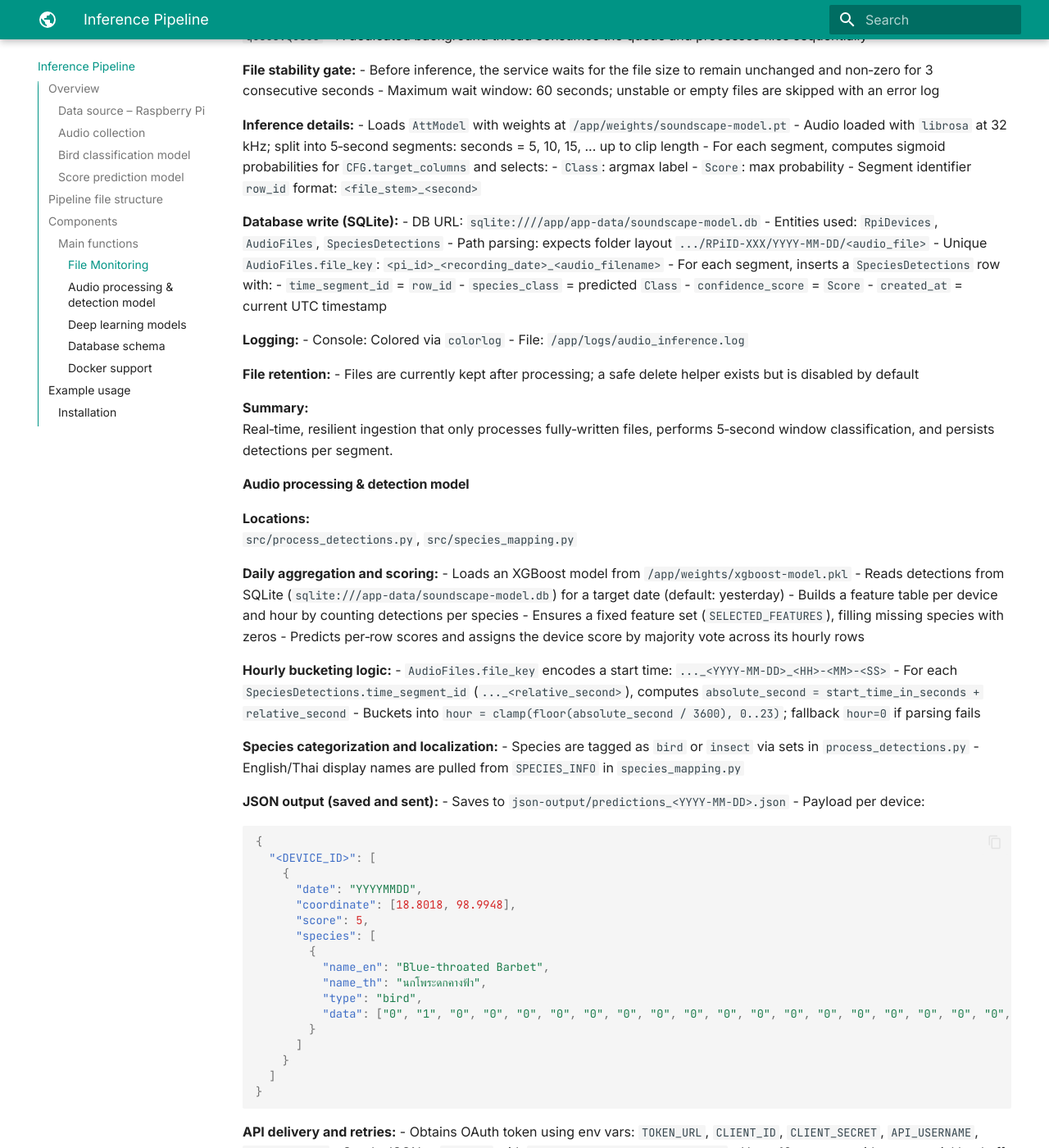
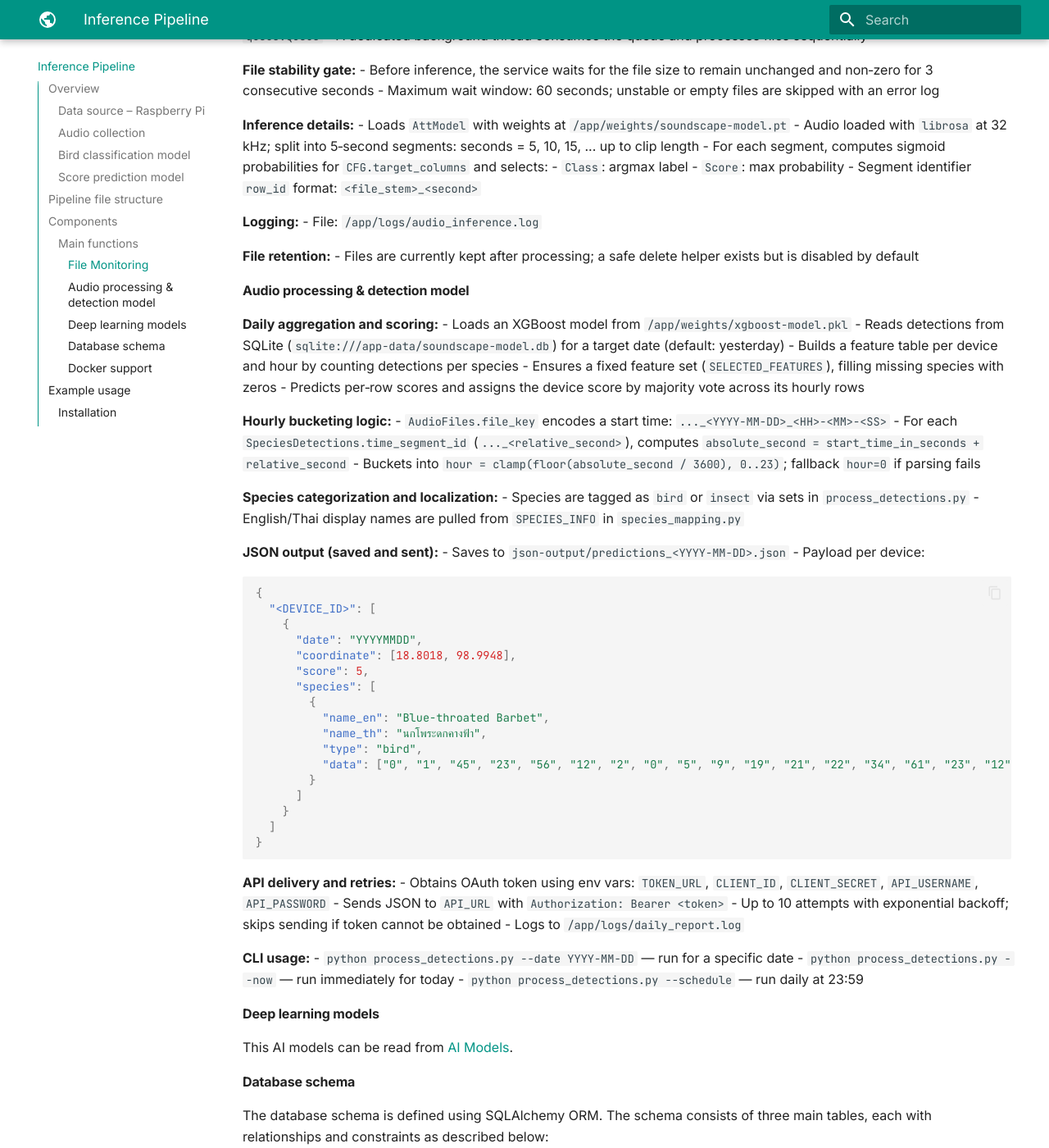
Before and after one commit to KaungHtetCho-22/mkdocs-bio, an MkDocs documentation site: the page built from docs/inference.md, in a window 1280 px wide and 1400 px high, scrolled down 3554 px. Shown: the whole window at 82% size. Built offline with MkDocs 1.6.1 and Material for MkDocs 9.7.7, drawn with Linux system fonts in a browser that asks for light colours; some of the changed text lies outside the part shown.

Commit message:
update inference

````diff
--- a/docs/inference.md
+++ b/docs/inference.md
@@ -137,7 +137,7 @@
   - `Score`: max probability
 - Segment identifier `row_id` format: `<file_stem>_<second>`
 
-**Database write (SQLite):**
+<!-- **Database write (SQLite):**
 - DB URL: `sqlite:////app/app-data/soundscape-model.db`
 - Entities used: `RpiDevices`, `AudioFiles`, `SpeciesDetections`
 - Path parsing: expects folder layout `.../RPiID-XXX/YYYY-MM-DD/<audio_file>`
@@ -146,23 +146,17 @@
   - `time_segment_id` = `row_id`
   - `species_class` = predicted `Class`
   - `confidence_score` = `Score`
-  - `created_at` = current UTC timestamp
+  - `created_at` = current UTC timestamp -->
 
 **Logging:**
-- Console: Colored via `colorlog`
 - File: `/app/logs/audio_inference.log`
 
 **File retention:**
 - Files are currently kept after processing; a safe delete helper exists but is disabled by default
 
-**Summary:**
-Real‑time, resilient ingestion that only processes fully‑written files, performs 5‑second window classification, and persists detections per segment.
-
 
 #### Audio processing & detection model
 
-**Locations:**
-`src/process_detections.py`, `src/species_mapping.py`
 
 **Daily aggregation and scoring:**
 - Loads an XGBoost model from `/app/weights/xgboost-model.pkl`
@@ -195,7 +189,7 @@
           "name_en": "Blue-throated Barbet",
           "name_th": "นกโพระดกคางฟ้า",
           "type": "bird",
-          "data": ["0", "1", "0", "0", "0", "0", "0", "0", "0", "0", "0", "0", "0", "0", "0", "0", "0", "0", "0", "0", "0", "0", "0", "0"]
+          "data": ["0", "1", "45", "23", "56", "12", "2", "0", "5", "9", "19", "21", "22", "34", "61", "23", "12", "6", "87", "112", "22", "46", "23", "11"]
         }
       ]
     }
@@ -302,26 +296,8 @@
    - Google Drive: [Weights link](https://drive.google.com/drive/folders/1y59QnqjmbVWW-pZhIONdZJuEHzz-iiYz?usp=sharing)
    - Ensure the model architecture matches `monsoon_biodiversity_common/config.py`
 
-3. **Build and run with Docker / Docker Compose**
-   - Build via script:
-     ```bash
-     sh scripts/build_prod_image.sh
-     ```
-   - Or build with Docker directly:
-     ```bash
-     docker build -t prod-bio-service -f docker/Dockerfile .
-     ```
-   - Start with Docker Compose:
-     ```bash
-     docker compose -f docker/docker-compose-prod.yaml up -d
-     ```
-   - Check containers:
-     ```bash
-     docker ps
-     docker compose -f docker/docker-compose-prod.yaml ps
-     ```
 
-4. **Verify logs (JSON sending and daily detections)**
+3. **Verify logs (JSON sending and daily detections)**
    - Follow container logs:
      ```bash
      docker logs -f prod-bio-service
````
